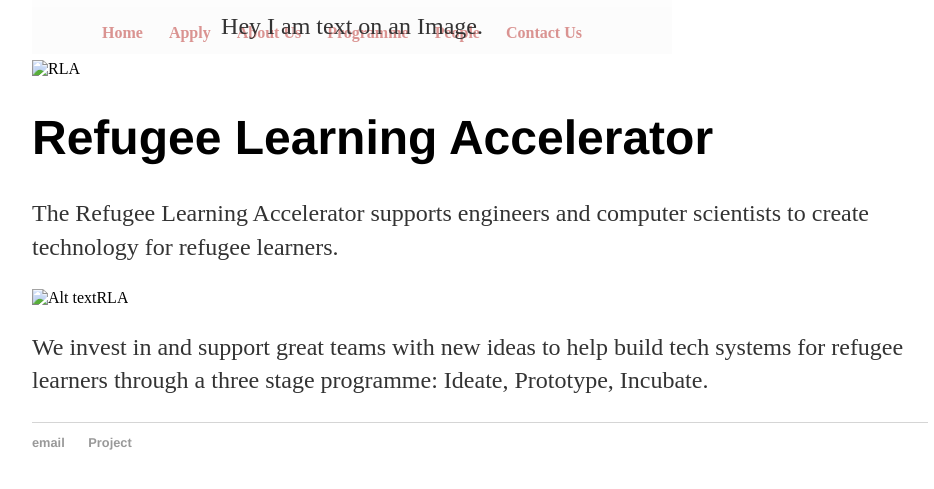
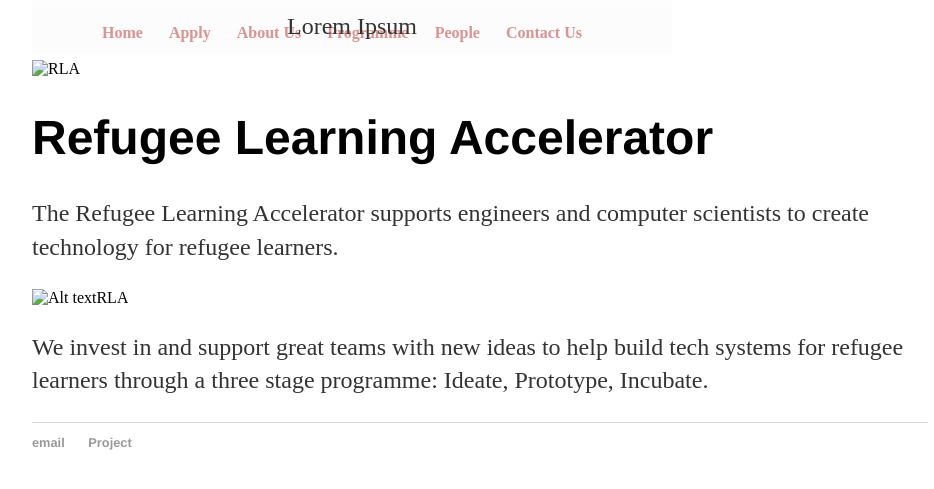
Before and after one commit to Refugee-Learning-Accelerator/Refugee-Learning-Accelerator.github.io, a Jekyll site: the page built from index.html, in a window 1280 px wide. Shown: the top 489 px of the page, without its empty margins (160-1094 px from the left). Built offline with Jekyll 4.4.1, drawn with Linux system fonts in a browser that asks for light colours.

Commit message:
Update landingpage.html

```diff
--- a/_layouts/landingpage.html
+++ b/_layouts/landingpage.html
@@ -19,7 +19,7 @@
 				<li><a href="/contact_us">Contact Us</a></li>
 	    		</ul>
 			</nav>
-  					<p class="absolute-text">Hey I am text on an Image.</a> </p>
+  					<p class="absolute-text">Lorem Ipsum</a> </p>
 
 			</div>
 
```
